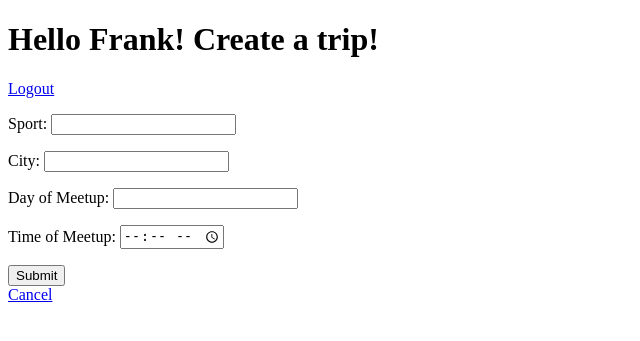
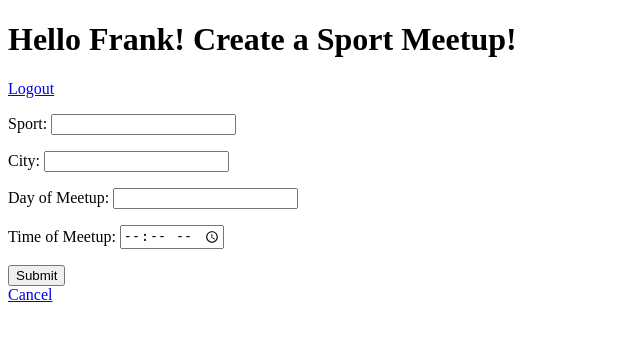
Before and after one commit to FrankHurtado50/Sports-Link, a Django app: template sportsPageApp/templates/creating_sports.html in a window 1280 px wide. Shown: the top 341 px of the page, without its empty margins (0-640 px from the left). Run offline with Django 3.2, Linux system fonts and the light colour scheme; the template is opened without the code that fills it: values that come from a table or form of the project are taken from there, others are empty; data comes from the database, SQL or seed files in the repository; both versions use the stored data as it was after the commit.

Commit message:
Fifth commit

```diff
--- a/sportsPageApp/models.py
+++ b/sportsPageApp/models.py
@@ -36,7 +36,7 @@ class UserManager(models.Manager):
 
 class SportManager(models.Manager):
 
-    def Sport_validator(self, post_data):
+    def sport_validator(self, post_data):
         errors = {}
         if len(post_data['sport_name']) < 3:
             errors['sport_name'] = "Sport must have at least 3 charaters."
@@ -64,6 +64,9 @@ class Sport(models.Model):
     city = models.CharField(max_length=255)
     day_of_week = models.CharField(max_length=255)
     time = models.CharField(max_length=255)
+    creator = models.ForeignKey(User, related_name="sports", on_delete=models.CASCADE)
+    create_at = models.DateTimeField(auto_now_add = True)
+    update_at = models.DateTimeField(auto_now = True)
     objects = SportManager()
 
 
--- a/sportsPageApp/templates/creating_sports.html
+++ b/sportsPageApp/templates/creating_sports.html
@@ -7,17 +7,17 @@
     <title>Document</title>
 </head>
 <body>
-    <h1>Hello {{ logged_in_user.first_name }}! Create a trip!</h1>
+    <h1>Hello {{ logged_in_user.first_name }}! Create a Sport Meetup!</h1>
     <a href="/logout">Logout </a>
     <form action="/create/sport" method="post">
         {% csrf_token %}
         <p>
             Sport:
-            <input type="text" name="Sport" id="">
+            <input type="text" name="sport_name" id="">
         </p>
         <p>
             City:
-            <input type="text" name="City" id="">
+            <input type="text" name="city" id="">
         </p>
         <p>
             Day of Meetup:
--- a/sportsPageApp/urls.py
+++ b/sportsPageApp/urls.py
@@ -4,6 +4,7 @@ from . import views
 urlpatterns = [
     path('',views.index),
     path('register', views.register_info),
+    path('login', views.login),
     path('dashboard', views.dashboard),
     path('sports/new', views.new_sport),
     path('create/sport', views.create_sport),
```
Also changed, not shown: sportsPageApp/views.py (+4 -4 lines), db.sqlite3.
